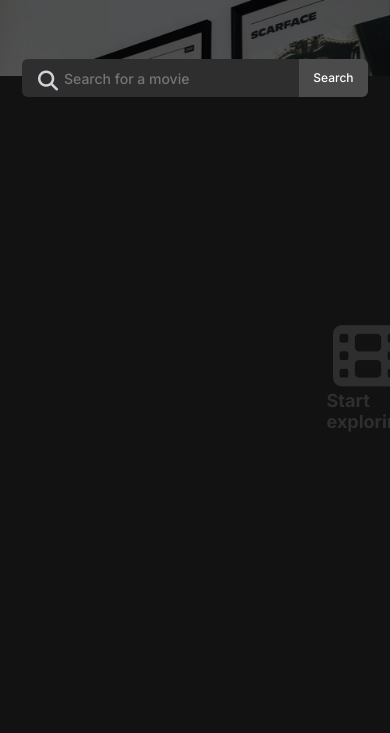
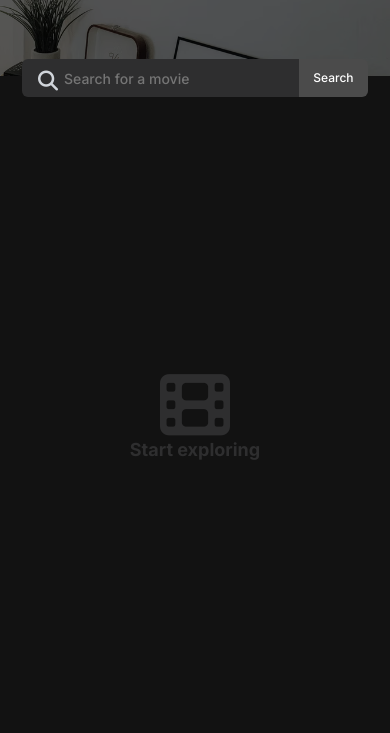
Before and after one commit to ringtho/movie-watchlist, a website built with Vite: page index.html in a window 390 px wide. Shown: the part 132-865 px from the top of the page. Before the commit the page ends 844 px from the top, so only its background shows below. Built offline with nearby package versions, Linux system fonts and the light colour scheme.

Commit message:
Fixed index page bug at screens less than 391px

```diff
--- a/index.css
+++ b/index.css
@@ -311,6 +311,12 @@ main {
     .movie-container {
         width: 100%;
     }
+
+    .explore-container {
+        border: 1px solid #121212;
+        justify-content: center;
+        align-items: center;
+    }
 }
 
 @media (min-width:391px) and (max-width: 500px) {
```
